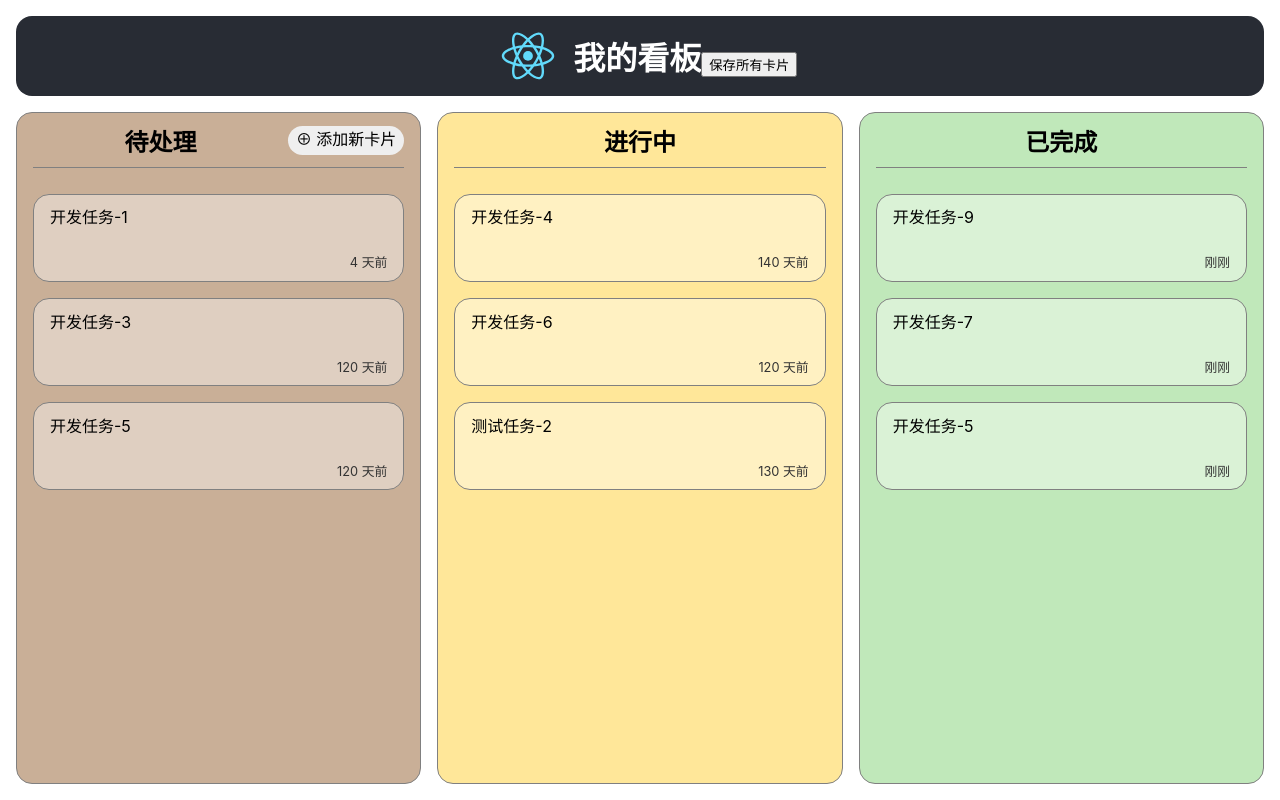
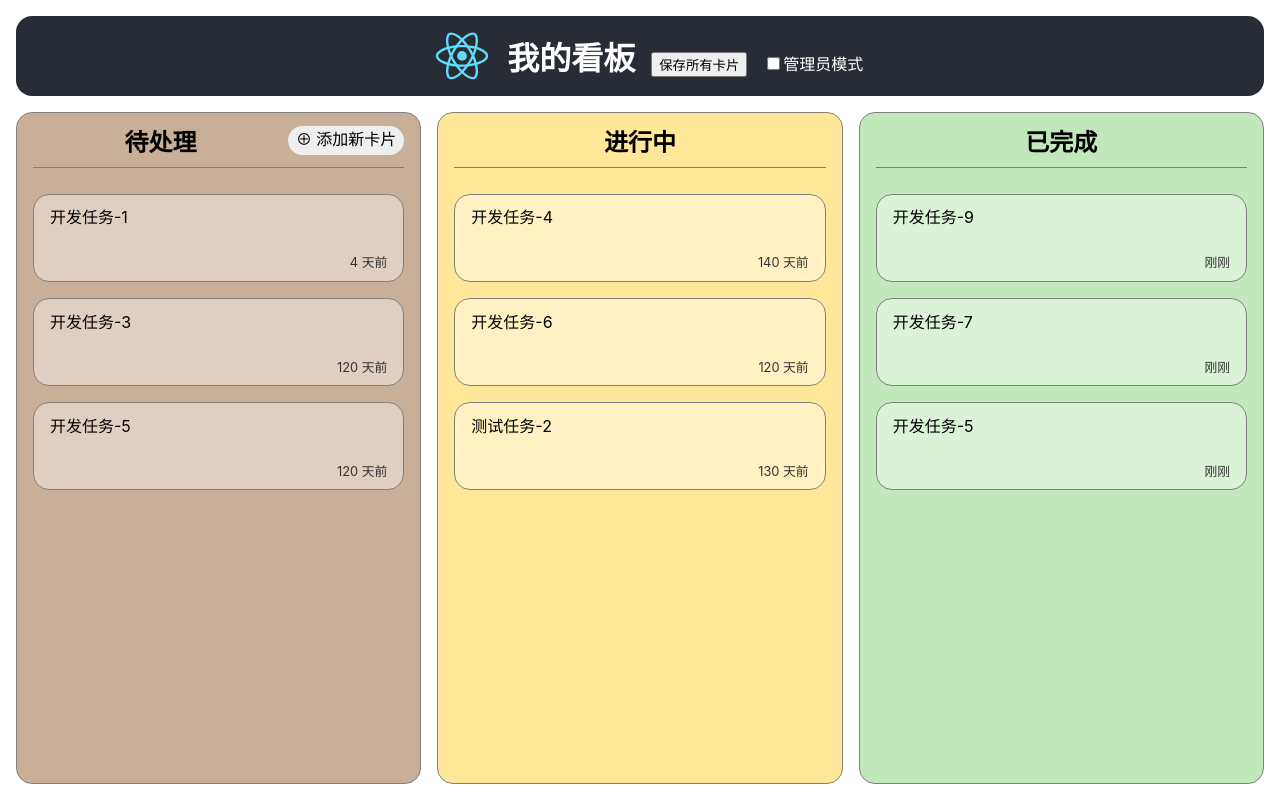
Before and after one commit to flying-submarine/on-my-kanban, a React (Create React App) app: page / in a window 1280 px wide. Built offline with nearby package versions, Linux system fonts and the light colour scheme.

Commit message:
添加删除 管理员模式

```diff
--- a/src/App.css
+++ b/src/App.css
@@ -31,3 +31,11 @@
     font-size: calc(10px+2vmin);
     color: white;
 }
+.App-header > h1 > * {
+  margin-left: 1rem;
+}
+
+.App-header > h1 > label {
+  font-size: initial;
+  font-weight: initial;
+}
--- a/src/App.js
+++ b/src/App.js
@@ -5,7 +5,8 @@ import KanBanBoard,{
   COLUMN_KEY_ONGOING,
   COLUMN_KEY_DONE
 } from './KanBanBoard';
-import { useState,useEffect } from 'react';
+import React,{ useState,useEffect } from 'react';
+import AdminContext from './context/AdminContext'
 
 import './App.css';
 
@@ -20,7 +21,7 @@ export const UPDATE_INTERVAL = MINUTE;
 
 function App() {
   const [isLoading,setIsLoading] = useState(true)
-
+  const [isAdmin,setIsAdmin] = useState(false)
   const [todoList,setTodoList] = useState([
     { title: '开发任务-1', status: '2022-09-15 21:10' },
     { title: '开发任务-3', status: '2022-05-22 18:15' },
@@ -41,6 +42,9 @@ function App() {
     [COLUMN_KEY_ONGOING]:setOngoingList,
     [COLUMN_KEY_DONE]:setDoneList,
   }
+  const handleToggleAdmin = (evt) => {
+    setIsAdmin(!isAdmin);
+  };
   useEffect(()=>{
     const data = window.localStorage.getItem(DATA_STORE_KEY);
     setTimeout(()=>{
@@ -65,19 +69,25 @@ function App() {
 
   const handleAdd = (cloumn,draggedItem)=>{
     updates[cloumn](pre=>([draggedItem,...pre]))
-
   }
 
-  const onRemove = (cloumn,draggedItem)=>{
-    updates[cloumn](pre=>pre.filter(v=>!Object.is(v,draggedItem)))
+  const onRemove = (cloumn,cardToRemove)=>{
+    updates[cloumn]((currentStat) => currentStat.filter((item) => item.title !== cardToRemove.title) );
   }
 
   return (
     <div className="App">
       <header className="App-header">
-        <h1>我的看板<button onClick={handleSaveAll}>保存所有卡片</button></h1>
+        <h1>我的看板
+          <button onClick={handleSaveAll}>保存所有卡片</button>
+          <label>
+            <input type='checkbox' value={isAdmin} onChange={handleToggleAdmin}/>
+            管理员模式
+          </label>
+        </h1>
         <img src={logo} className="App-logo" alt="logo" />
       </header>
+      <AdminContext.Provider value={isAdmin}>
         <KanBanBoard
           isLoading={isLoading}
           todoList={todoList}
@@ -86,6 +96,8 @@ function App() {
           onAdd={handleAdd}
           onRemove={onRemove}
         />
+      </AdminContext.Provider>
+
     </div>
   );
 }
--- a/src/KanBanBoard.js
+++ b/src/KanBanBoard.js
@@ -1,6 +1,6 @@
 /** @jsxImportSource @emotion/react */
 import { css } from '@emotion/react';
-import { useState,useEffect } from 'react';
+import { useState } from 'react';
 import KanBanColumn from './KanBanColumn'
 const kanbanBoardStyles = css`
   flex: 10;
@@ -74,6 +74,7 @@ export default function KanBanBoard({
           handleDrop={handleDrop}
           cardList={doneList}
           setDraggedItem={setDraggedItem}
+          onRemove={onRemove.bind(null, COLUMN_KEY_DONE)}
         />
     </main>
   );
--- a/src/KanBanColumn.js
+++ b/src/KanBanColumn.js
@@ -15,7 +15,8 @@ export default function KanBanColumn({
   cardList=[],
   setDraggedItem,
   canAddNew=false,
-  onAdd
+  onAdd,
+  onRemove
 }) {
   const [showAdd, setShowAdd] = useState(false);
 
@@ -61,7 +62,11 @@ export default function KanBanColumn({
       <ul>
         {children}
         {showAdd && <KanbanNewCard onSubmit={handleSubmit}/>}
-        {cardList.map(props => <KanbanCard onDragStart={()=>setDraggedItem && setDraggedItem(props)} {...props}  key={props.title}/>) }
+        {cardList.map(props => <KanbanCard
+         onDragStart={()=>setDraggedItem && setDraggedItem(props)}
+        {...props}
+        onRemove={onRemove}
+        key={props.title}/>) }
       </ul>
 
     </section>
--- a/src/KanbanCard.js
+++ b/src/KanbanCard.js
@@ -1,6 +1,7 @@
 /** @jsxImportSource @emotion/react */
 
-import { useState, useEffect } from 'react';
+import { useState, useEffect, useContext } from 'react';
+import AdminContext from './context/AdminContext';
 import { css } from '@emotion/react';
 import { MINUTE, HOUR, DAY, UPDATE_INTERVAL } from './App';
 
@@ -25,9 +26,11 @@ const kanbanCardStyles = css`
     box-shadow: 0 0.2rem 0.2rem rgba(0,0,0,0.2),inset 0 1px #fff;
   }
 `;
-export default function KanbanCard({ title, status, onDragStart }) {
+export default function KanbanCard({ title, status, onDragStart, onRemove}) {
 
   const [displayTime, setDisplayTime] = useState(status);
+  const isAdmin = useContext(AdminContext);
+
   useEffect(() => {
     const updateDisplayTime = () => {
       const timePassed = new Date() - new Date(status);
@@ -57,7 +60,10 @@ export default function KanbanCard({ title, status, onDragStart }) {
   return (
     <li css={kanbanCardStyles} draggable onDragStart={handleDragStart}>
       <div css={kanbanCardStylesTitle}>{title}</div>
-      <div css={kanbanCardStylesTime} title={status}>{displayTime}</div>
+      <div css={kanbanCardStylesTime} title={status}>
+        {displayTime}
+        {isAdmin && onRemove && <button onClick={() => onRemove({title})}>X</button>}
+      </div>
     </li>
   );
 }
--- /dev/null
+++ b/src/context/AdminContext.js
@@ -0,0 +1,3 @@
+import { createContext } from 'react'
+const AdminContext = createContext(false)
+export default AdminContext
```
Lines whose indentation alone changed are shown as unchanged.
